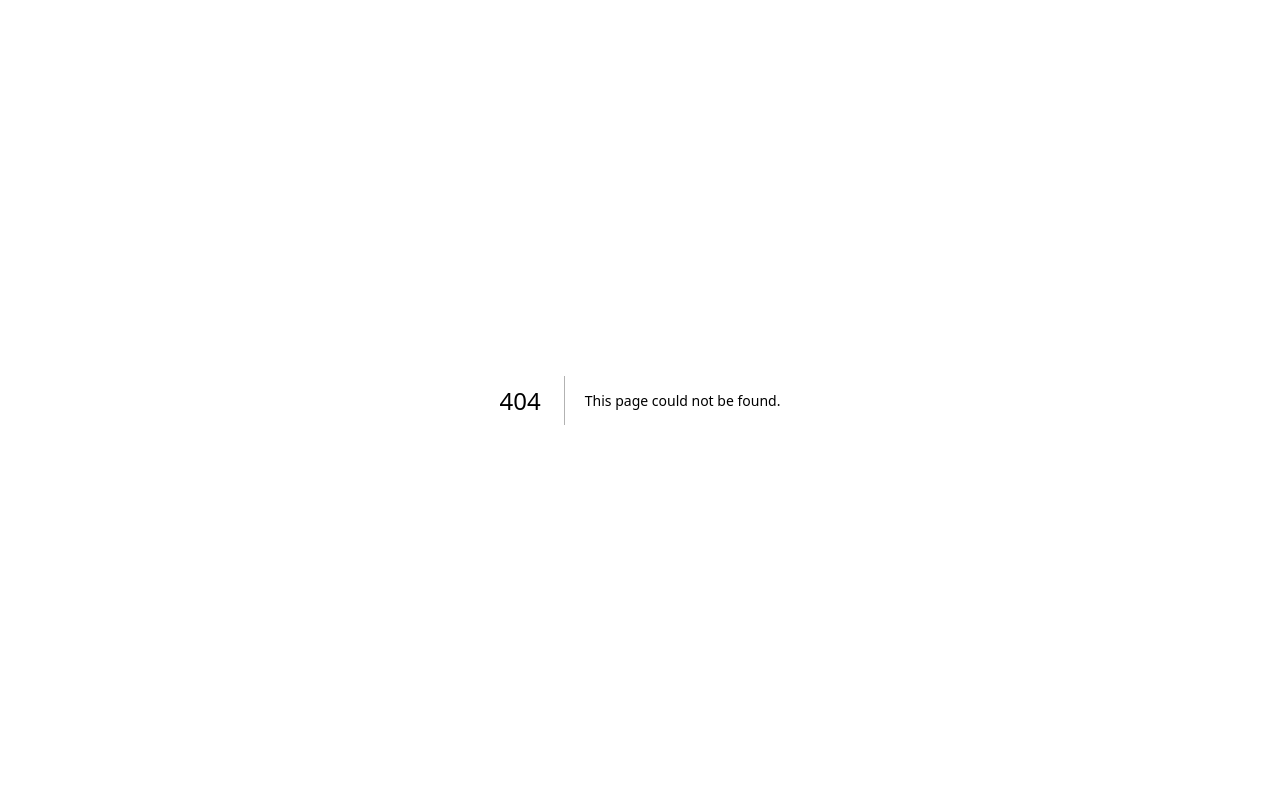
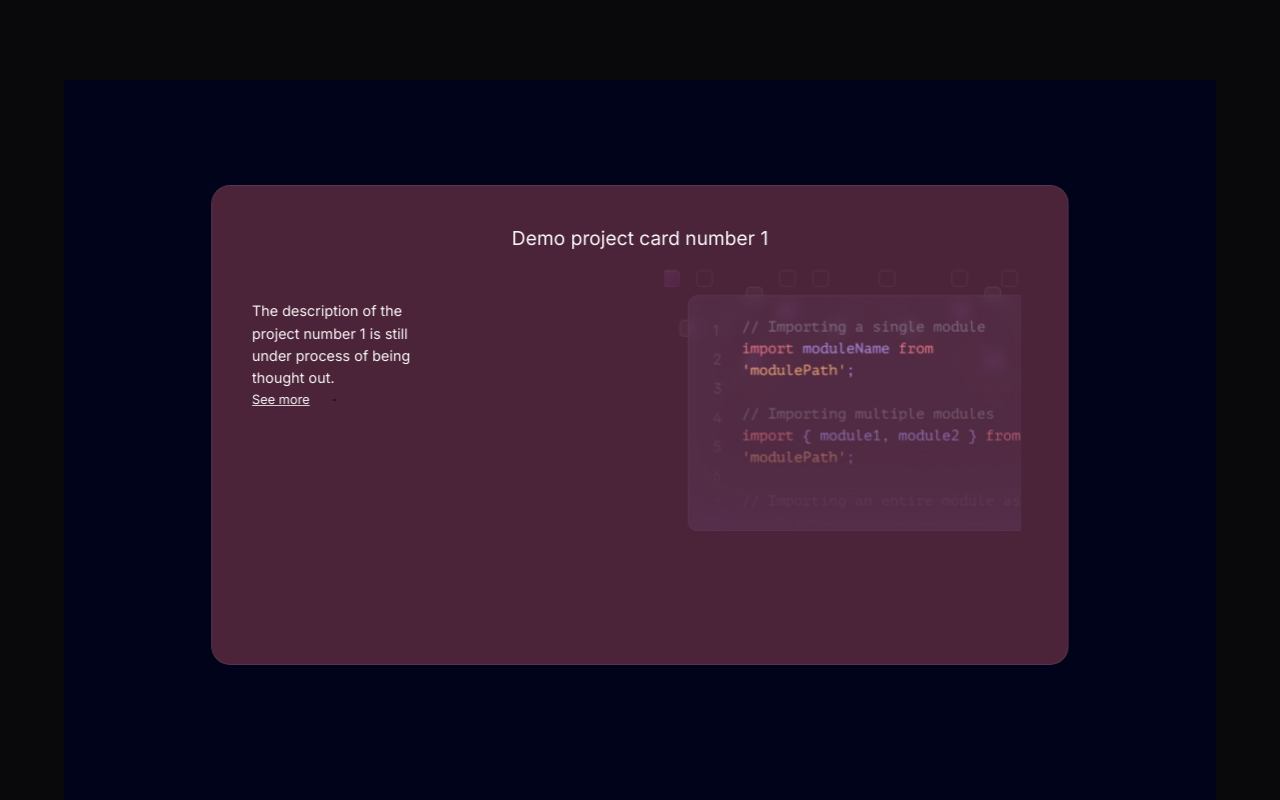
Before and after one commit to ManasSin/Portfolio, a Next.js app: page /project in a window 1280 px wide. Before the commit this address had no page. Shown: the top 800 px of the page. Built offline with nearby package versions, Linux system fonts and the light colour scheme.

Commit message:
:construction: FEAT: demo project section added for now.
working on the project section to make it look as cool as possible.

```diff
--- a/src/app/page.tsx
+++ b/src/app/page.tsx
@@ -1,6 +1,7 @@
 import Banner from "@/components/Banner";
 import Grid from "@/components/Grid";
 import Hero from "@/components/Hero";
+import Projects from "@/components/Projects";
 import { Navbar } from "@/components/ui/Navbar";
 import NavbarSlef from "@/components/ui/NavbarSlef";
 import Image from "next/image";
@@ -17,6 +18,9 @@ export default function Home() {
           <Grid />
         </div>
       </main>
+      <div className="min-w-full  grid grid-rows-[fit-content] grid-cols-1  items-center top-0  sm:px-10 px-5 z-9 dark:bg-black-100">
+        <Projects />
+      </div>
     </>
   );
 }
--- /dev/null
+++ b/src/app/project/layout.tsx
@@ -0,0 +1,9 @@
+import React from "react";
+
+type Props = {
+  children: React.ReactNode;
+};
+
+export default function layout({ children }: Props) {
+  return <div>{children}</div>;
+}
--- /dev/null
+++ b/src/app/project/page.tsx
@@ -0,0 +1,12 @@
+import Projects from "@/components/Projects";
+import React from "react";
+
+const page = () => {
+  return (
+    <div className="max-w-lg md:max-w-2xl lg:max-w-6xl  mx-auto sm:px-10 px-5  dark:bg-black-100">
+      <Projects />
+    </div>
+  );
+};
+
+export default page;
--- a/src/components/Banner.tsx
+++ b/src/components/Banner.tsx
@@ -4,7 +4,7 @@ import React from "react";
 type Props = {};
 
 function Banner({}: Props) {
-  const time = "Thursday, Aug 1, 2024";
+  const time = "Thursday, Aug 5 9pm, 2024";
   return (
     <div className="font-extrabold text-base tracking-wider text-gray-800 dark:bg-orange-300 grid items-center relative z-10 h-[3rem] ">
       <p className="text-center mx-auto">
--- a/src/components/Projects.tsx
+++ b/src/components/Projects.tsx
@@ -14,7 +14,7 @@ function Projects({}: Props) {
   });
 
   return (
-    <main className="mt-10 mb-[500px">
+    <main className="h-full  w-full my-20">
       {projects.map((project, i) => {
         const targetScale = 1 - (projects.length - i) * 0.05;
         const range = [i * 0.25, 1];
--- a/src/components/ui/ProjectCard.tsx
+++ b/src/components/ui/ProjectCard.tsx
@@ -47,13 +47,13 @@ Props) {
 
   return (
     <motion.article
-      id={`project.id`}
-      className="h-screen flex items-center justify-center sticky top-0 scroll-smooth snap-y"
+      id={`${project.id}`}
+      className="h-screen w-full flex items-center justify-center sticky top-0 scroll-smooth snap-y"
     >
       <motion.div
         key={key}
         className={cn(
-          `shadow-background  w-full h-[500px] relative  rounded-3xl flex flex-col p-[50px]   ${className}`
+          `shadow-background  w-full h-[600px] relative  rounded-3xl flex flex-col p-[50px]   ${className}`
         )}
         style={{
           scale,
--- a/src/data/index.ts
+++ b/src/data/index.ts
@@ -35,43 +35,43 @@ export const gridItems = [
 export const projects = [
   {
     id: 1,
-    title: "3D Solar System Planets to Explore",
-    des: "Explore the wonders of our solar system with this captivating 3D simulation of the planets using Three.js.",
+    title: "Demo project card number 1",
+    des: "The description of the project number 1 is still under process of being thought out.",
     img: "/p1.svg",
     // iconLists: ["/re.svg", "/tail.svg", "/ts.svg", "/three.svg", "/fm.svg"],
     link: "https://github.com/adrianhajdin?tab=repositories",
     className:
-      "dark:bg-indigo-500 border dark:border-white/[0.1] border-transparent",
+      "dark:bg-rose-400/30 backdrop-blur-md border dark:border-white/[0.1] border-transparent",
   },
   {
     id: 2,
-    title: "Yoom - Video Conferencing App",
-    des: "Simplify your video conferencing experience with Yoom. Seamlessly connect with colleagues and friends.",
+    title: "Demo project card number 2",
+    des: "The description of the project number 2 is still under process of being thought out.",
     img: "/p2.svg",
     // iconLists: ["/next.svg", "/tail.svg", "/ts.svg", "/stream.svg", "/c.svg"],
     link: "https://github.com/adrianhajdin/zoom-clone",
     className:
-      "dark:bg-sky-400 border dark:border-white/[0.1] border-transparent",
+      "dark:bg-rose-400/30 backdrop-blur-md border dark:border-white/[0.1] border-transparent",
   },
   {
     id: 3,
-    title: "AI Image SaaS - Canva Application",
-    des: "A REAL Software-as-a-Service app with AI features and a payments and credits system using the latest tech stack.",
+    title: "Demo project card number 3",
+    des: "The description of the project number 3 is still under process of being thought out.",
     img: "/p3.svg",
     // iconLists: ["/re.svg", "/tail.svg", "/ts.svg", "/three.svg", "/c.svg"],
     link: "https://github.com/adrianhajdin/ai_saas_app",
     className:
-      "dark:bg-violet-400 border dark:border-white/[0.1] border-transparent",
+      "dark:bg-rose-400/30 backdrop-blur-md border dark:border-white/[0.1] border-transparent",
   },
   {
     id: 4,
-    title: "Animated Apple Iphone 3D Website",
-    des: "Recreated the Apple iPhone 15 Pro website, combining GSAP animations and Three.js 3D effects..",
+    title: "Demo project card number 4",
+    des: "The description of the project number 4 is still under process of being thought out.",
     img: "/p4.svg",
     // iconLists: ["/next.svg", "/tail.svg", "/ts.svg", "/three.svg", "/gsap.svg"],
     link: "https://github.com/adrianhajdin/iphone",
     className:
-      "dark:bg-fuchsia-300 border dark:border-white/[0.1] border-transparent",
+      "dark:bg-rose-400/30 backdrop-blur-md border dark:border-white/[0.1] border-transparent",
   },
 ];
 
```
